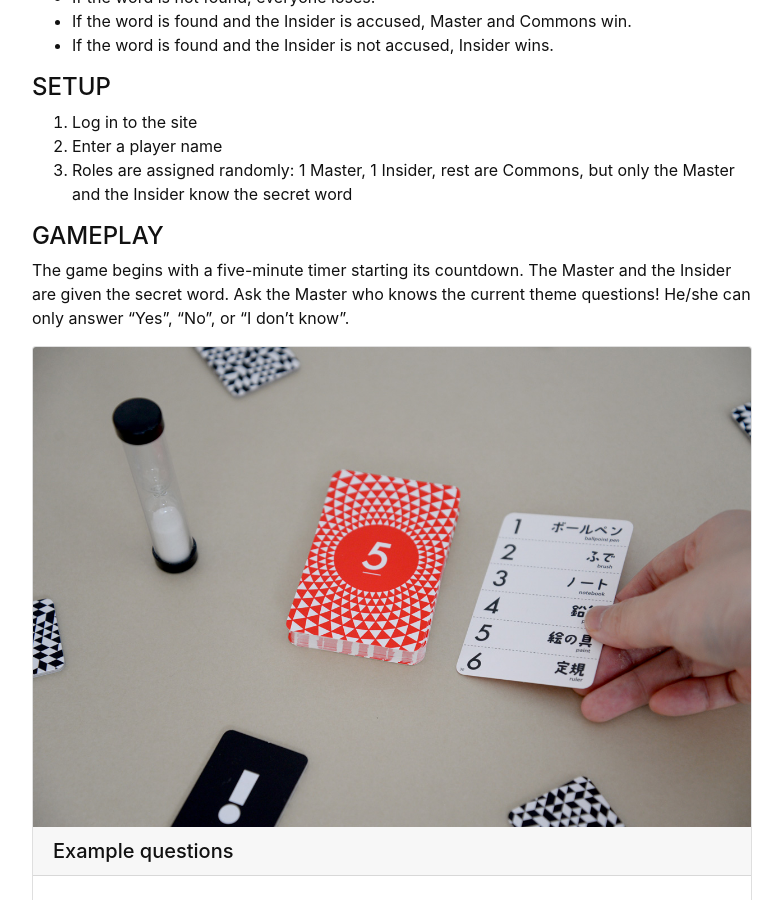
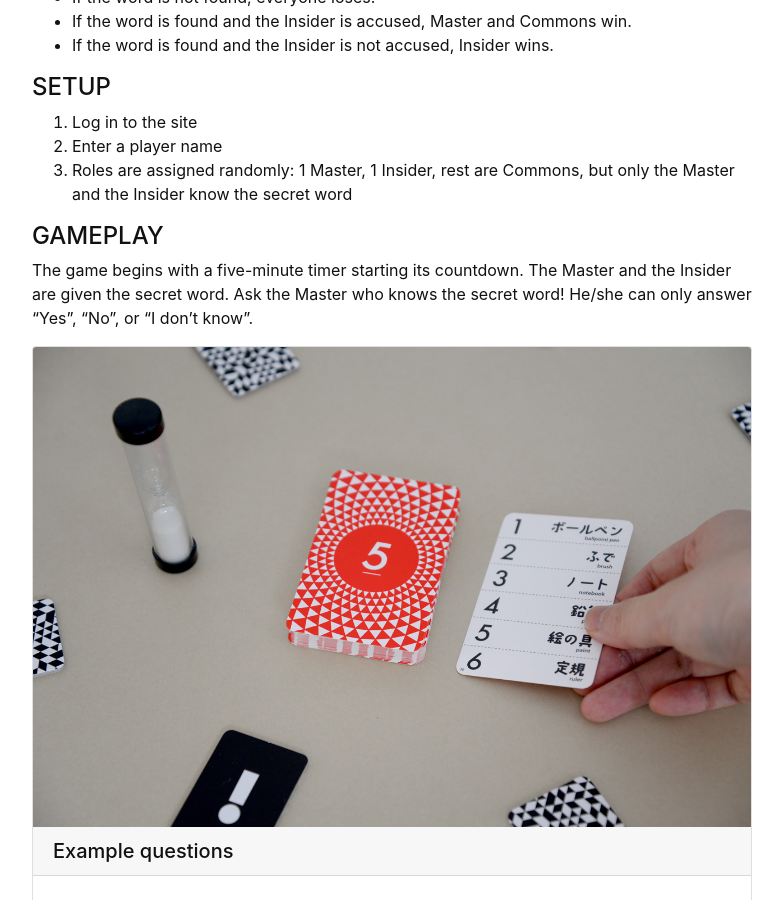
Before and after one commit to hanwendong1/VirtualGaming, a Jekyll site: the page built from content/3-Insider.md, in a window 1280 px wide and 900 px high, scrolled down 1669 px. Shown: the whole window, without its empty margins (248-1031 px from the left). Built offline with Jekyll 4.4.1, drawn with Linux system fonts in a browser that asks for light colours.

Commit message:
Update 3-Insider.md

```diff
--- a/content/3-Insider.md
+++ b/content/3-Insider.md
@@ -77,7 +77,7 @@ To find the secret word!
 3. Roles are assigned randomly: 1 Master, 1 Insider, rest are Commons, but only the Master and the Insider know the secret word
 
 #### GAMEPLAY
-The game begins with a five-minute timer starting its countdown. The Master and the Insider are given the secret word. Ask the Master who knows the current theme questions! He/she can only answer "Yes", "No", or "I don't know".
+The game begins with a five-minute timer starting its countdown. The Master and the Insider are given the secret word. Ask the Master who knows the secret word! He/she can only answer "Yes", "No", or "I don't know".
 
 {% capture text %}
 "Is it an animal?" - "No"
```
